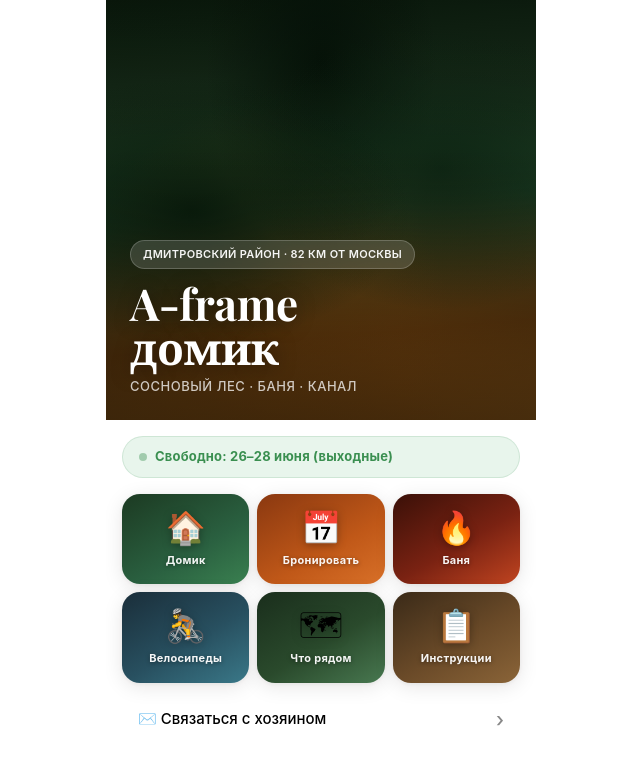
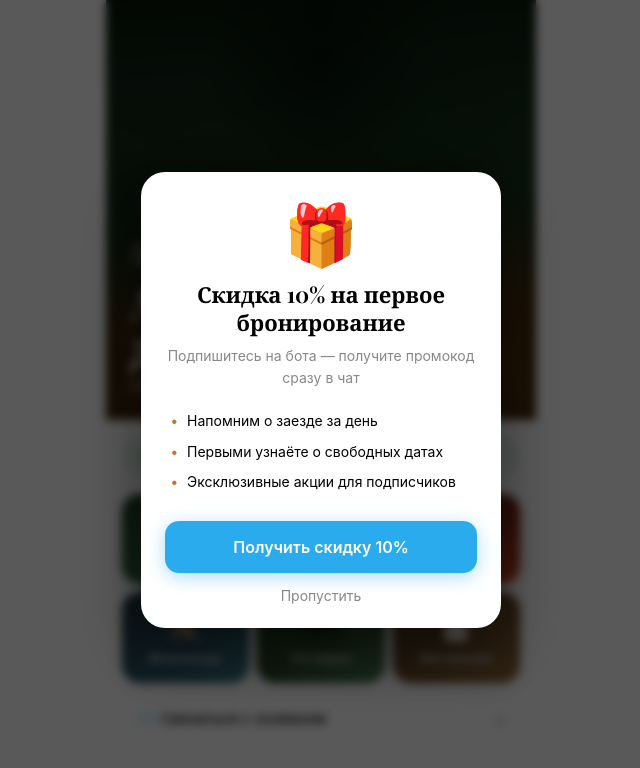
Before and after one commit to AbramovDmt/tg-repka, a plain HTML site: page tg-app/index.html in a window 1280 px wide. Shown: the whole page, without its empty margins (319-959 px from the left). Drawn offline with nearby package versions, Linux system fonts and the light colour scheme.

Commit message:
Add offer modal: 10% discount on first booking

```diff
--- a/tg-app/css/styles.css
+++ b/tg-app/css/styles.css
@@ -1485,3 +1485,111 @@ textarea, input { font-family: var(--font); }
 /* Название домика на экране Домик — display-шрифт */
 .amenity-icon { font-size: 20px; }
 .amenity-label { font-size: 12px; font-weight: 500; color: var(--tg-hint); }
+
+/* ═══════════════════════════════════════════════════════════
+   ОФФЕР-МОДАЛКА
+   ═══════════════════════════════════════════════════════════ */
+
+.offer-overlay {
+  position: fixed;
+  inset: 0;
+  background: rgba(0, 0, 0, 0.65);
+  backdrop-filter: blur(5px);
+  -webkit-backdrop-filter: blur(5px);
+  z-index: 1000;
+  display: flex;
+  align-items: center;
+  justify-content: center;
+  padding: 20px;
+  opacity: 0;
+  transition: opacity .3s ease;
+}
+.offer-overlay.visible { opacity: 1; }
+
+.offer-card {
+  background: var(--card-bg);
+  border-radius: 24px;
+  padding: 32px 24px 20px;
+  max-width: 360px;
+  width: 100%;
+  text-align: center;
+  box-shadow: 0 24px 64px rgba(0, 0, 0, 0.45);
+  transform: translateY(28px) scale(.97);
+  transition: transform .4s cubic-bezier(.34, 1.56, .64, 1);
+}
+.offer-overlay.visible .offer-card {
+  transform: translateY(0) scale(1);
+}
+
+.offer-emoji {
+  font-size: 60px;
+  line-height: 1;
+  margin-bottom: 16px;
+  display: block;
+}
+
+.offer-title {
+  font-family: var(--font-display);
+  font-size: 22px;
+  font-weight: 700;
+  color: var(--tg-text);
+  margin: 0 0 8px;
+  line-height: 1.3;
+}
+
+.offer-subtitle {
+  font-size: 14px;
+  color: var(--tg-hint);
+  margin: 0 0 18px;
+  line-height: 1.55;
+}
+
+.offer-bullets {
+  list-style: none;
+  padding: 0;
+  margin: 0 0 24px;
+  text-align: left;
+}
+.offer-bullets li {
+  font-size: 14px;
+  color: var(--tg-text);
+  padding: 5px 0 5px 22px;
+  position: relative;
+  line-height: 1.45;
+}
+.offer-bullets li::before {
+  content: '•';
+  position: absolute;
+  left: 6px;
+  color: var(--amber);
+  font-weight: 700;
+}
+
+.btn-offer {
+  display: block;
+  width: 100%;
+  background: #2AABEE;
+  color: #fff;
+  border: none;
+  border-radius: 14px;
+  padding: 0 16px;
+  height: 52px;
+  font-size: 16px;
+  font-weight: 600;
+  cursor: pointer;
+  box-shadow: 0 4px 18px rgba(42, 171, 238, 0.4);
+  transition: transform .15s cubic-bezier(.34, 1.56, .64, 1), opacity .1s;
+}
+.btn-offer:active { transform: scale(.96); opacity: .9; }
+
+.offer-skip {
+  background: none;
+  border: none;
+  color: var(--tg-hint);
+  font-size: 14px;
+  padding: 14px 16px 4px;
+  cursor: pointer;
+  width: 100%;
+  transition: opacity .15s;
+}
+.offer-skip:active { opacity: .6; }
--- a/tg-app/js/app.js
+++ b/tg-app/js/app.js
@@ -976,6 +976,42 @@ function refreshBikesSummary() {
   setMainButton(`Забронировать · ${fmtPrice(calcBikes())}`, submitBikes, true);
 }
 
+/* ═══ ОФФЕР-МОДАЛКА ════════════════════════════════════════ */
+
+const OFFER_KEY = 'repka_offer_shown';
+
+function showOfferModal() {
+  if (localStorage.getItem(OFFER_KEY)) return;
+
+  const modal = document.createElement('div');
+  modal.id = 'offer-modal';
+  modal.className = 'offer-overlay';
+  modal.innerHTML = `
+    <div class="offer-card">
+      <span class="offer-emoji">🎁</span>
+      <h2 class="offer-title">Скидка 10% на первое бронирование</h2>
+      <p class="offer-subtitle">Подпишитесь на бота — получите промокод сразу в чат</p>
+      <ul class="offer-bullets">
+        <li>Напомним о заезде за день</li>
+        <li>Первыми узнаёте о свободных датах</li>
+        <li>Эксклюзивные акции для подписчиков</li>
+      </ul>
+      <button class="btn-offer" data-action="acceptOffer">Получить скидку 10%</button>
+      <button class="offer-skip" data-action="closeOffer">Пропустить</button>
+    </div>`;
+
+  document.getElementById('app').appendChild(modal);
+  requestAnimationFrame(() => modal.classList.add('visible'));
+}
+
+function closeOfferModal() {
+  localStorage.setItem(OFFER_KEY, '1');
+  const modal = document.getElementById('offer-modal');
+  if (!modal) return;
+  modal.classList.remove('visible');
+  modal.addEventListener('transitionend', () => modal.remove(), { once: true });
+}
+
 /* ═══ ДЕЛЕГИРОВАНИЕ СОБЫТИЙ ══════════════════════════════════ */
 
 const actions = {
@@ -1180,6 +1216,17 @@ const actions = {
     if (tg) tg.openLink(url);
     else window.open(url, '_blank', 'noopener');
   },
+
+  acceptOffer() {
+    closeOfferModal();
+    const url = 'https://t.me/repka_domik_bot?start=from_app';
+    if (tg) tg.openLink(url);
+    else window.open(url, '_blank', 'noopener');
+  },
+
+  closeOffer() {
+    closeOfferModal();
+  },
 };
 
 /* ═══ ДЕЛЕГИРОВАНИЕ КЛИКОВ ═══════════════════════════════════ */
@@ -1203,4 +1250,5 @@ document.addEventListener('DOMContentLoaded', () => {
   initTelegram();
   setupEvents();
   router.reset(); // reset() кладёт home в стек, navigate('fade') — нет
+  setTimeout(showOfferModal, 700);
 });
```
